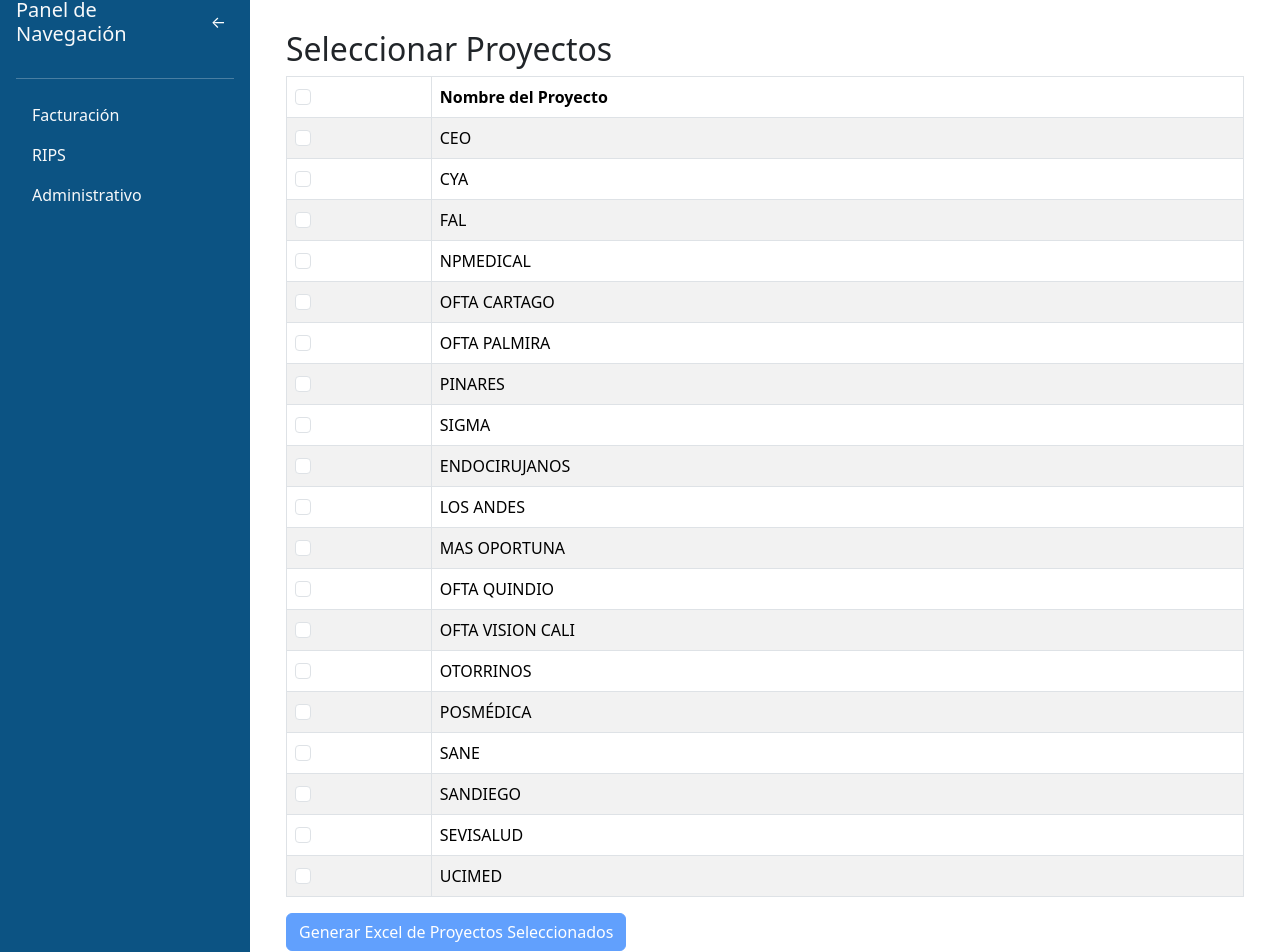
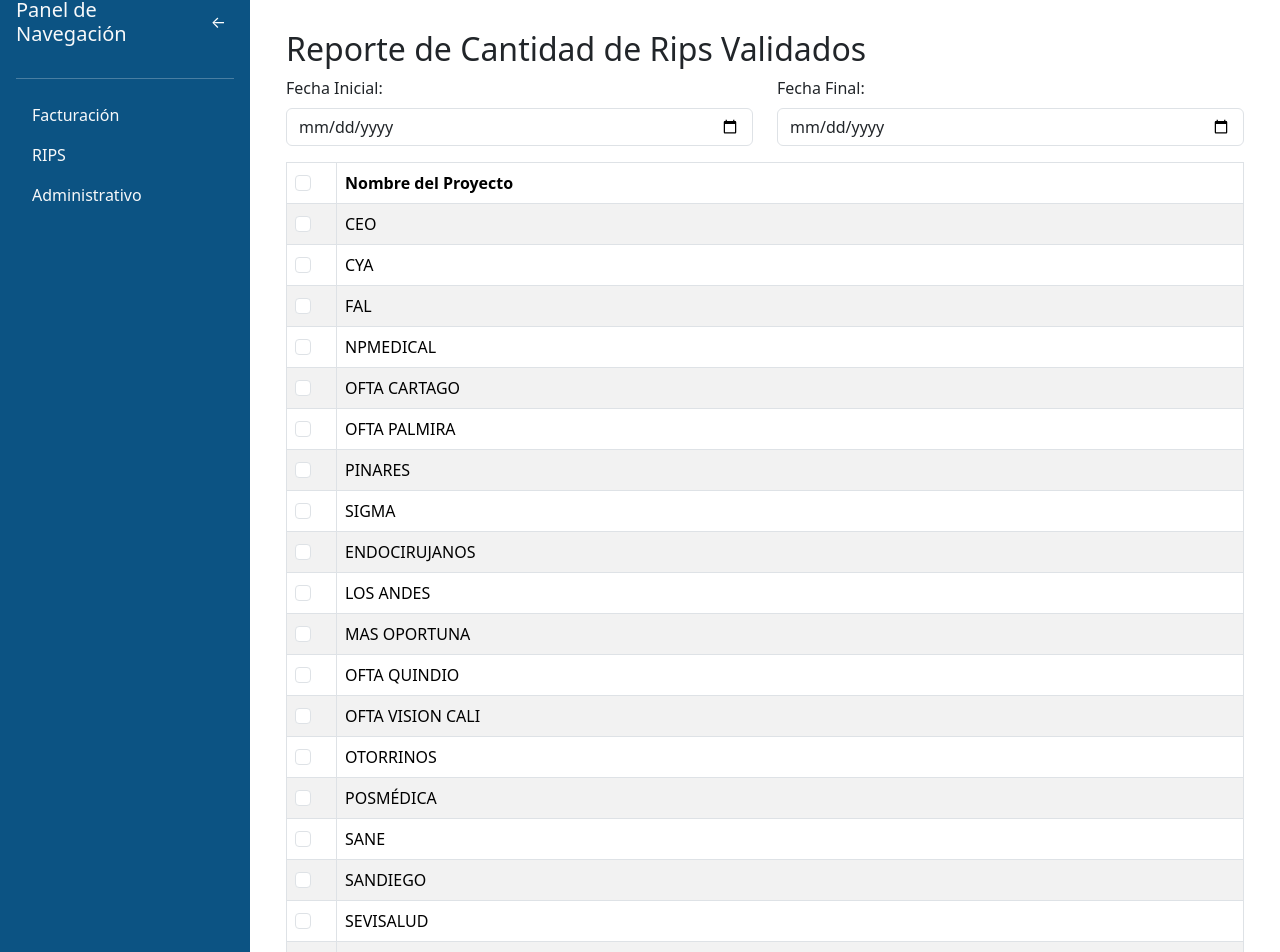
Before and after one commit to AlejandroMC-byte/aplicativo_rips, a React (Create React App) app: page /reporte-rips-electronicos in a window 1280 px wide. Shown: the part 74-1026 px from the top of the page. Built offline with nearby package versions, Linux system fonts and the light colour scheme.

Commit message:
modulo administrativo

```diff
--- a/src/components/Administrativo/Rips/ReporteRipsProyectos.js
+++ b/src/components/Administrativo/Rips/ReporteRipsProyectos.js
@@ -1,9 +1,9 @@
 import React, { useState, useEffect } from 'react';
 import * as XLSX from 'xlsx';
 import { saveAs } from 'file-saver';
-import { Table, Form, Button, Spinner, Alert } from 'react-bootstrap';
+import { Table, Form, Button, Spinner, Alert, Row, Col } from 'react-bootstrap'; // Importar Row y Col
 
-// Datos dummy de proyectos. En un caso real, esto vendría de una API.
+// Lista de proyectos basada en las opciones proporcionadas
 const PROJECTS_LIST = [
   // SIIS group (asumimos que el valor es el ID y el texto es el nombre)
   { id: 'SIIS_CEO', name: 'CEO' },
@@ -29,10 +29,8 @@ const PROJECTS_LIST = [
 ];
 
 // *** REEMPLAZA ESTA URL CON TU ENDPOINT REAL ***
-const SINGLE_FETCH_URL = '/api/fetchProjectData';
+const SINGLE_FETCH_URL = 'https://devel82els.simde.com.co/facturacionElectronica/public/api/consultarRipsValidados'; // Ejemplo: un endpoint POST que espera { projectId: 'SIIS_CEO', fechaInicial: 'YYYY-MM-DD', fechaFinal: 'YYYY-MM-DD' }
 
-// URL base dummy para simular errores en algunos fetches
-// const BASE_API_URL = 'https://jsonplaceholder.typicode.com/posts/';
 
 function ReporteRipsProyectos() {
   const [projects, setProjects] = useState([]);
@@ -40,18 +38,14 @@ function ReporteRipsProyectos() {
   const [loading, setLoading] = useState(false);
   const [error, setError] = useState(null);
 
-  // Cargar proyectos (usando datos dummy aquí)
+  // Estados para las fechas
+  const [startDate, setStartDate] = useState('');
+  const [endDate, setEndDate] = useState('');
+
+
+  // Cargar proyectos (usamos la lista fija aquí)
   useEffect(() => {
-    // Aquí harías un fetch real para obtener la lista de proyectos si fuera necesario
-    // try {
-    //   const response = await fetch('/api/projects');
-    //   if (!response.ok) throw new Error('Error fetching projects');
-    //   const data = await response.json();
-    //   setProjects(data);
-    // } catch (err) {
-    //   setError(err.message);
-    // }
-    setProjects(PROJECTS_LIST); // Usamos datos dummy por ahora
+    setProjects(PROJECTS_LIST);
   }, []);
 
   // Manejar la selección de checkboxes
@@ -80,106 +74,121 @@ function ReporteRipsProyectos() {
     });
   };
 
-
   // Generar el archivo Excel
   const generateExcel = async () => {
+    // Validar que se hayan seleccionado proyectos
     if (selectedProjects.size === 0) {
       alert('Por favor, selecciona al menos un proyecto.');
       return;
     }
 
+    // Validar que se hayan seleccionado fechas
+    if (!startDate || !endDate) {
+      alert('Por favor, selecciona una fecha inicial y una fecha final.');
+      return;
+    }
+
+    // Opcional: Validar que la fecha inicial no sea posterior a la final
+    if (new Date(startDate) > new Date(endDate)) {
+      alert('La fecha inicial no puede ser posterior a la fecha final.');
+      return;
+    }
+
+
     setLoading(true);
     setError(null);
     const workbook = XLSX.utils.book_new();
-    let allProjectsData = []; // Array para almacenar los datos de todos los proyectos seleccionados
+    let allProjectsData = []; // Array para almacenar los datos que irán en el Excel
 
-    // Añadir encabezados generales
-    allProjectsData.push(['Nombre del Proyecto', 'Datos Obtenidos']);
-    allProjectsData.push([]); // Fila en blanco para separación
+    // Añadir información de fechas al inicio del reporte
+     allProjectsData.push(['Reporte de Cantidad de Rips Validados por Proyecto y Fecha']);
+    allProjectsData.push(['Fecha Inicial:', startDate]);
+    allProjectsData.push(['Fecha Final:', endDate]);
+    allProjectsData.push([]); // Separador
+
+    // Añadir encabezados para las columnas de datos
+     allProjectsData.push(['Proyecto', 'Cantidad Rips Validados']);
+     // No añadimos fila en blanco aquí para que los datos de los proyectos sigan inmediatamente
+
 
     try {
       for (const projectId of selectedProjects) {
         const project = projects.find(p => p.id === projectId);
-        if (!project) continue; // Saltar si el proyecto no se encuentra (debería no pasar)
-
-        allProjectsData.push([`--- ${project.name} ---`]); // Separador por proyecto
+        if (!project) {
+             // Manejar caso si el proyecto no se encuentra en la lista original (no debería pasar si la lista es fija)
+             allProjectsData.push([`ID Desconocido: ${projectId}`, 'Error:', 'Proyecto no encontrado en la lista inicial.']);
+             console.error(`Proyecto con ID ${projectId} no encontrado en PROJECTS_LIST.`);
+             continue;
+        }
 
         try {
-          const response = await fetch(project.apiUrl);
+          // *** FETCH A LA ÚNICA URL, ENVIANDO EL ID DEL PROYECTO Y LAS FECHAS EN EL CUERPO ***
+          const response = await fetch(SINGLE_FETCH_URL, {
+            method: 'POST', // O el método que use tu API
+            headers: {
+              'Content-Type': 'application/json',
+              // Agrega otros headers si son necesarios (ej. Authorization)
+            },
+            body: JSON.stringify({
+              proyecto: project.id,
+              consultaRipsValidados: 1,
+              fechaInicial: startDate, // Enviar fecha inicial
+              fechaFinal: endDate      // Enviar fecha final
+            }),
+          });
+
           if (!response.ok) {
-            // Manejar errores de fetch por proyecto
-             allProjectsData.push(['Error al obtener datos:', `Status: ${response.status}, StatusText: ${response.statusText}`]);
-             console.error(`Error fetching data for project ${project.name}: ${response.status} ${response.statusText}`);
-             continue; // Pasar al siguiente proyecto
+            // Si el fetch falla (ej. error 404, 500)
+             allProjectsData.push([project.name, 'Error Fetch:', `Status: ${response.status}, StatusText: ${response.statusText}`]);
+            console.error(`Error fetching data for project ${project.name} (${project.id}) from ${startDate} to ${endDate}: ${response.status} ${response.statusText}`);
+          } else {
+              const data = await response.json();
+              // *** PROCESAR LA RESPUESTA Y EXTRAER LA CANTIDAD ***
+              // Asumiendo que la respuesta es { message: string, cantidad: string }
+              if (data && typeof data.cantidad !== 'undefined') {
+                   // Añadir una fila con el Nombre del Proyecto y la Cantidad
+                   allProjectsData.push([project.name, data.cantidad]);
+              } else {
+                   // Si la respuesta tiene un formato inesperado (no tiene 'cantidad')
+                   allProjectsData.push([project.name, 'Error Datos:', 'Respuesta de API con formato inesperado (falta "cantidad").']);
+                   console.error(`API response missing 'cantidad' for project ${project.name}:`, data);
               }
-          const data = await response.json();
-
-          // Aquí decides cómo representar los datos en la celda.
-          // Si los datos son simples, podrías ponerlos directamente.
-          // Si son complejos (JSON), puedes stringificarlos o procesarlos.
-          // Ejemplo simple: stringificar el JSON
-          allProjectsData.push(['Datos JSON:', JSON.stringify(data, null, 2)]); // null, 2 para formato legible
-
-          // Si los datos fueran una lista de objetos como [{campo1: v1, campo2: v2}, ...],
-          // podrías procesarlos para añadirlos como filas y columnas:
-          /*
-          if (Array.isArray(data) && data.length > 0) {
-              // Asumiendo que cada objeto tiene las mismas keys
-              const headers = Object.keys(data[0]);
-              allProjectsData.push(headers); // Headers para los datos del proyecto
-              data.forEach(item => {
-                  allProjectsData.push(headers.map(header => item[header])); // Fila de datos
-              });
-          } else if (typeof data === 'object' && data !== null) {
-               // Si es un solo objeto
-               const headers = Object.keys(data);
-               allProjectsData.push(headers);
-               allProjectsData.push(headers.map(header => data[header]));
-          } else {
-              allProjectsData.push(['Datos:', data]); // Para tipos primitivos
           }
-          */
-
 
         } catch (fetchError) {
-           allProjectsData.push(['Error al obtener datos:', fetchError.message]);
-           console.error(`Workspace error for project ${project.name}:`, fetchError);
+           // Manejar errores de red u otras excepciones durante el fetch
+           allProjectsData.push([project.name, 'Error Fetch:', 'Excepción: ' + fetchError.message]);
+           console.error(`Workspace exception for project ${project.name} (${project.id}) from ${startDate} to ${endDate}:`, fetchError);
         }
-         allProjectsData.push([]); // Fila en blanco después de cada proyecto
+         // No añadimos fila en blanco después de cada proyecto para una tabla continua
       }
+
+       // Opcional: Añadir una fila en blanco al final de la tabla de datos
+       // allProjectsData.push([]);
+
 
       // Crear una hoja de cálculo a partir del array de arrays
       const worksheet = XLSX.utils.aoa_to_sheet(allProjectsData);
 
       // Ajustar ancho de columnas (opcional, basado en contenido)
-       // Necesita un poco más de lógica para calcular el ancho apropiado
-        const columnWidths = allProjectsData[0].map((header, i) => ({
-            wch: Math.max(
-                header.length, // Ancho mínimo basado en el header
-                ...allProjectsData.slice(2) // Empezar después de los headers generales y fila en blanco
-                    .filter((_, rowIndex) => allProjectsData[rowIndex + 2][i] !== undefined) // Filtrar filas donde esta columna existe
-                    .map(row => String(row[i]).length || 0) // Obtener el largo de cada celda
-            )
-        }));
-
-       // Ajustar un poco los anchos calculados
-       if (columnWidths.length > 0) {
-         columnWidths[0].wch = Math.min(Math.max(columnWidths[0].wch, 20), 60); // Nombre proyecto: min 20, max 60
+       // Ajusta estos valores (wch) según el ancho que necesites
+        if (allProjectsData.length > 2) { // Asegurarse de que hay filas de datos además de encabezados y fechas
+        const columnWidths = [
+                { wch: 30 }, // Ancho para la columna 'Proyecto'
+                { wch: 20 }  // Ancho para la columna 'Cantidad Rips Validados'
+        ];
+        worksheet['!cols'] = columnWidths;
       }
-        if (columnWidths.length > 1) {
-          columnWidths[1].wch = Math.min(Math.max(columnWidths[1].wch, 50), 150); // Datos: min 50, max 150
-        }
-
-       worksheet['!cols'] = columnWidths;
 
 
       // Añadir la hoja al libro de trabajo
-      XLSX.utils.book_append_sheet(workbook, worksheet, 'Datos Proyectos');
+      XLSX.utils.book_append_sheet(workbook, worksheet, 'Reporte Cantidades'); // Nombre de la hoja
 
       // Generar el archivo Excel y guardarlo
       const excelBuffer = XLSX.write(workbook, { bookType: 'xlsx', type: 'array' });
       const dataBlob = new Blob([excelBuffer], { type: 'application/vnd.openxmlformats-officedocument.spreadsheetml.sheet;charset=UTF-8' });
-      saveAs(dataBlob, 'DatosProyectosSeleccionados.xlsx');
+      // Nombrar el archivo incluyendo las fechas seleccionadas
+      saveAs(dataBlob, `Reporte_Cantidades_${startDate}_to_${endDate}.xlsx`);
 
     } catch (err) {
       setError('Error general al procesar los datos o generar el Excel: ' + err.message);
@@ -191,25 +200,54 @@ function ReporteRipsProyectos() {
 
   // Determinar si el checkbox "Seleccionar Todos" debe estar marcado
   const isAllSelected = projects.length > 0 && selectedProjects.size === projects.length;
+   // Determinar si el checkbox "Seleccionar Todos" debe estar en estado indeterminado
   const isIndeterminate = selectedProjects.size > 0 && selectedProjects.size < projects.length;
 
 
   return (
     <div className="container mt-4">
-      <h2>Seleccionar Proyectos</h2>
+      <h2>Reporte de Cantidad de Rips Validados</h2>
 
       {error && <Alert variant="danger">{error}</Alert>}
 
-      <Table striped bordered hover responsive>
+      {/* Campos de Fecha Inicial y Fecha Final */}
+      <Row className="mb-3">
+        <Col md={6}>
+          <Form.Group controlId="startDate">
+            <Form.Label>Fecha Inicial:</Form.Label>
+            <Form.Control
+              type="date"
+              value={startDate}
+              onChange={(e) => setStartDate(e.target.value)}
+              disabled={loading} // Deshabilitar mientras carga
+            />
+          </Form.Group>
+        </Col>
+        <Col md={6}>
+          <Form.Group controlId="endDate">
+            <Form.Label>Fecha Final:</Form.Label>
+            <Form.Control
+              type="date"
+              value={endDate}
+              onChange={(e) => setEndDate(e.target.value)}
+              disabled={loading} // Deshabilitar mientras carga
+            />
+          </Form.Group>
+        </Col>
+      </Row>
+
+
+      {/* Tabla de Selección de Proyectos */}
+      <Table striped bordered hover responsive className="mb-3"> {/* Added mb-3 for margin below table */}
         <thead>
           <tr>
-             <th>
+            <th style={{ width: '50px' }}> {/* Ancho fijo para la columna de checkbox */}
               <Form.Check
                 type="checkbox"
                 checked={isAllSelected}
                 indeterminate={isIndeterminate}
                 onChange={(e) => handleSelectAllChange(e.target.checked)}
-                     disabled={projects.length === 0}
+                disabled={projects.length === 0 || loading} // Deshabilitar si carga o no hay proyectos
               />
             </th>
             <th>Nombre del Proyecto</th>
@@ -219,7 +257,7 @@ function ReporteRipsProyectos() {
           {projects.length === 0 ? (
             <tr>
               <td colSpan="2" className="text-center">
-                {loading ? <Spinner animation="border" size="sm" /> : 'No hay proyectos disponibles'}
+                No hay proyectos disponibles
               </td>
             </tr>
           ) : (
@@ -230,6 +268,7 @@ function ReporteRipsProyectos() {
                     type="checkbox"
                     checked={selectedProjects.has(project.id)}
                     onChange={(e) => handleCheckboxChange(project.id, e.target.checked)}
+                    disabled={loading} // Deshabilitar checkboxes mientras se genera el excel
                   />
                 </td>
                 <td>{project.name}</td>
@@ -239,10 +278,12 @@ function ReporteRipsProyectos() {
         </tbody>
       </Table>
 
+      {/* Botón Generar */}
       <Button
         variant="primary"
         onClick={generateExcel}
-        disabled={selectedProjects.size === 0 || loading}
+        // Deshabilitar si no hay proyectos seleccionados, no hay fechas, o está cargando
+        disabled={selectedProjects.size === 0 || !startDate || !endDate || loading}
       >
         {loading ? (
           <>
@@ -250,7 +291,7 @@ function ReporteRipsProyectos() {
             Generando Excel...
           </>
         ) : (
-          'Generar Excel de Proyectos Seleccionados'
+          'Generar Reporte Excel'
         )}
       </Button>
 
```
Also changed, not shown: 1 other file (tests, documents, lock files or other folders). Lines whose indentation alone changed are shown as unchanged.
